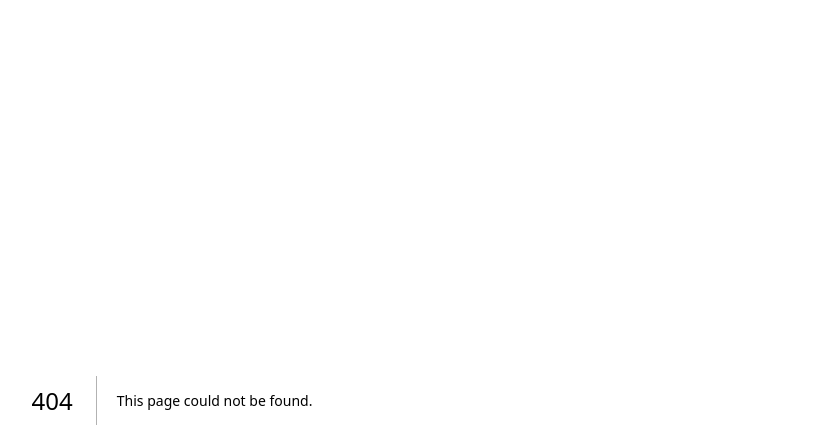
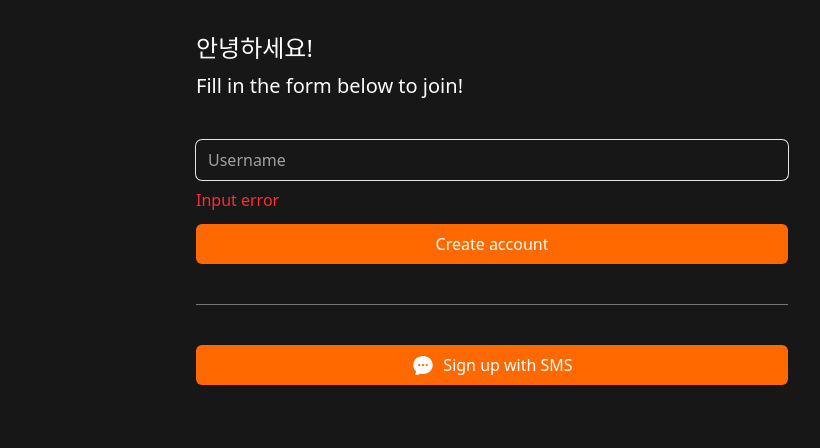
Before and after one commit to superdols/carrot-market-reloaded, a Next.js app: page /create-account in a window 1280 px wide. Before the commit this address had no page. Shown: the top 448 px of the page, without its empty margins (148-968 px from the left). Built offline with nearby package versions, Linux system fonts and the light colour scheme.

Commit message:
create account

```diff
--- /dev/null
+++ b/app/create-account/page.tsx
@@ -0,0 +1,37 @@
+import { ChatBubbleOvalLeftEllipsisIcon } from '@heroicons/react/24/solid';
+import Link from 'next/link';
+
+export default function CreateAccount() {
+	return (
+		<div className="flex flex-col gap-10 py-8 px-6">
+			<div className="flex flex-col gap-2 *:font-medium">
+				<h1 className="text-2xl">안녕하세요!</h1>
+				<h2 className="text-xl">Fill in the form below to join!</h2>
+			</div>
+			<form className="flex flex-col gap-3">
+				<div className="flex flex-col gap-2">
+					<input
+						className="bg-transparent rounded-md w-full h-10 focus:outline-none ring-1 focus:ring-2 ring-neutral-200 focus:ring-orange-500 border-none placeholder:text-neutral-400"
+						type="text"
+						placeholder="Username"
+						required
+					/>
+					<span className="text-red-500 font-medium">Input error</span>
+				</div>
+				<button className="primary-btn h-10">Create account</button>
+			</form>
+			<div className="w-full h-px bg-neutral-500" />
+			<div>
+				<Link
+					className="primary-btn flex h-10 items-center justify-center gap-2"
+					href="/sms"
+				>
+					<span>
+						<ChatBubbleOvalLeftEllipsisIcon className="h-6 w-6" />
+					</span>
+					<span>Sign up with SMS</span>
+				</Link>
+			</div>
+		</div>
+	);
+}
--- a/app/globals.css
+++ b/app/globals.css
@@ -12,6 +12,6 @@
   @apply text-3xl font-semibold;
 }
 
-@utility btn {
-  @apply w-full bg-black h-10 text-white;
+@utility primary-btn {
+  @apply w-full bg-orange-500 text-white  font-medium  rounded-md text-center hover:bg-orange-400 transition-colors
 }
--- a/app/page.tsx
+++ b/app/page.tsx
@@ -9,10 +9,7 @@
 				<h2 className="text-2xl">당근 마겟에 어서오세요!</h2>
 			</div>
 			<div className="flex flex-col items-center gap-3 w-full">
-				<Link
-					href="/create-account"
-					className="w-full bg-orange-500 text-white text-lg font-medium py-2.5 rounded-md text-center hover:bg-orange-400 transition-colors"
-				>
+				<Link href="/create-account" className="primary-btn text-lg py-2.5">
 					시작하기
 				</Link>
 				<div className="flex gap-2">
--- a/package.json
+++ b/package.json
@@ -9,6 +9,7 @@
     "lint": "next lint"
   },
   "dependencies": {
+    "@heroicons/react": "^2.2.0",
     "next": "15.2.2",
     "react": "^19.0.0",
     "react-dom": "^19.0.0"
```
Also changed, not shown: 1 other file (tests, documents, lock files or other folders).
